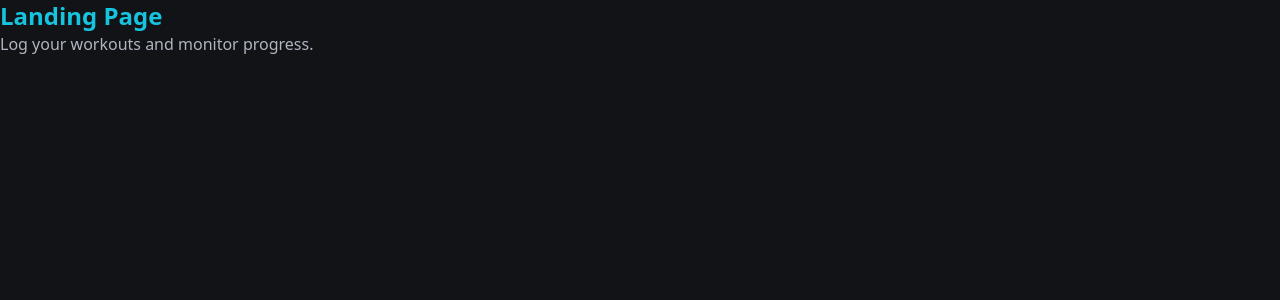
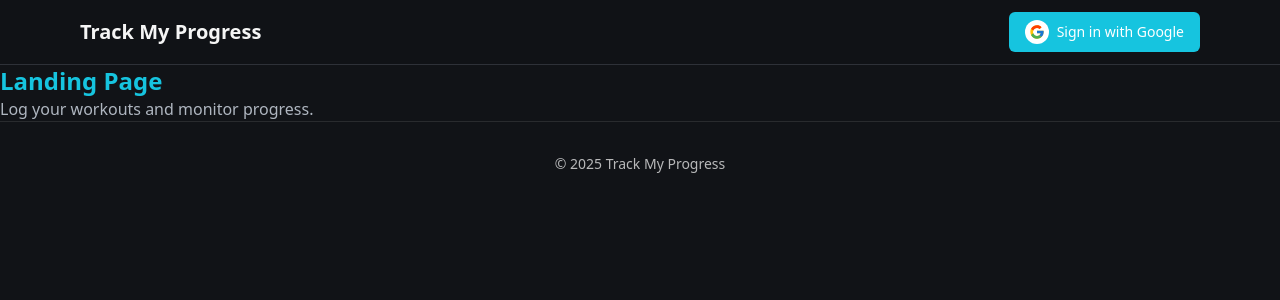
Before and after one commit to mace-akkari/trackmyprogr, a Next.js app: page / in a window 1280 px wide. Shown: the top 300 px of the page. Built offline with nearby package versions, Linux system fonts and the light colour scheme; no server answers.

Commit message:
chore: add Navbar and Footer components to layout

```diff
--- a/app/layout.tsx
+++ b/app/layout.tsx
@@ -1,5 +1,6 @@
 import type { Metadata } from "next";
 import "./globals.css";
+import { Navbar, Footer } from "@/components/layout";
 
 export const metadata: Metadata = {
   title: "Track My Progress",
@@ -14,7 +15,11 @@ export default function RootLayout({
 }) {
   return (
     <html lang="en">
-      <body>{children}</body>
+      <body>
+        <Navbar />
+        {children}
+        <Footer />
+      </body>
     </html>
   );
 }
--- /dev/null
+++ b/components/layout/index.tsx
@@ -0,0 +1,28 @@
+import Link from "next/link";
+import SignInButton from "@/components/auth/LoginButton";
+
+export function Navbar() {
+  return (
+    <nav className="sticky top-0 border-b border-border bg-background/80 backdrop-blur">
+      <div className="mx-auto max-w-6xl px-4 py-3 flex justify-between items-center flex-col sm:flex-row">
+        <Link href="/" className="text-xl font-bold">
+          Track My Progress
+        </Link>
+        <SignInButton />
+      </div>
+    </nav>
+  );
+}
+
+export function Footer() {
+  const year = new Date().getFullYear();
+  return (
+    <footer className="border-t border-white/10">
+      <div className="mx-auto max-w-6xl px-4 py-8">
+        <p className="text-center text-white/70 text-sm">
+          © <time dateTime={String(year)}>{year}</time> Track My Progress
+        </p>
+      </div>
+    </footer>
+  );
+}
```
